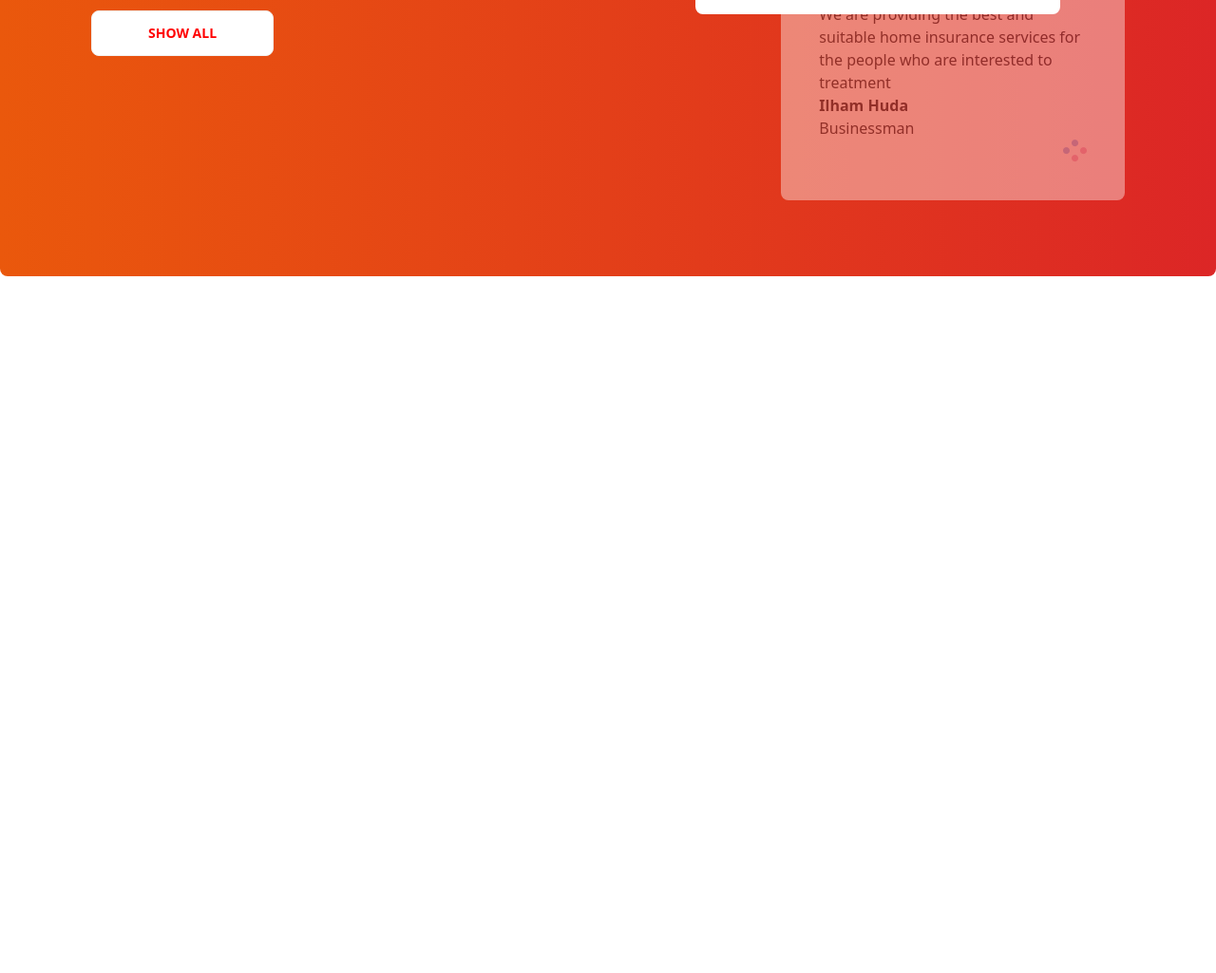
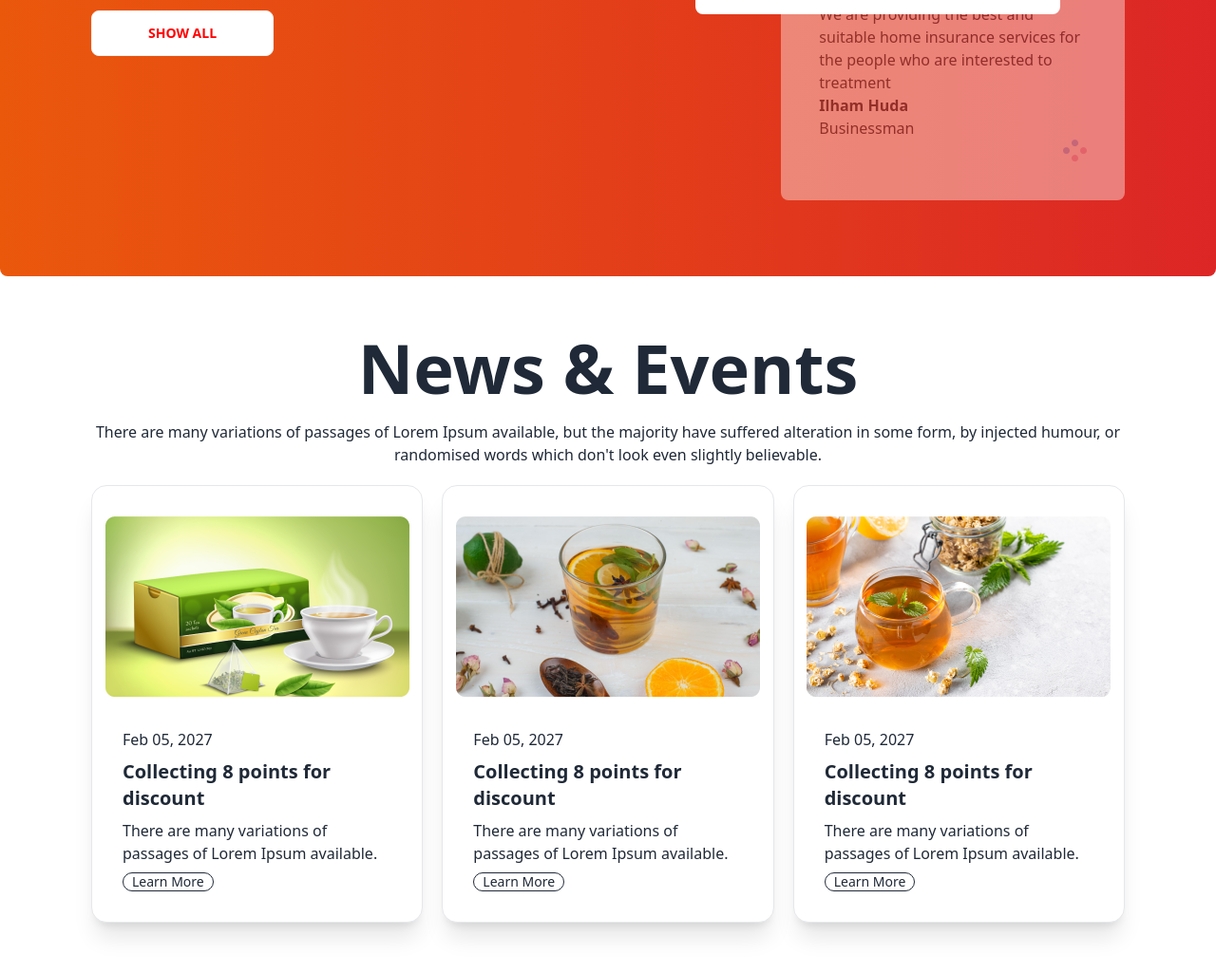
Before and after one commit to S-a-b-b-i-R/TeaHouseDaisyUI, a plain HTML site: page index.html in a window 1280 px wide. Shown: the part 2224-3249 px from the top of the page at 95% size. Before the commit the page ends 2555 px from the top, so only its background shows below. Drawn offline with nearby package versions, Linux system fonts and the light colour scheme.

Commit message:
news and events section done

```diff
--- a/index.html
+++ b/index.html
@@ -221,7 +221,55 @@
                     </div>
                 </div>
             </div>
+        </section>
 
+        <!-- news & events section -->
+        <section class="max-w-screen-xl mx-auto px-8 md:px-16 lg:px-24 py-5 my-10 space-y-5">
+            <h1 class="text-7xl font-extrabold text-center">News & Events</h1>
+            <p class="text-base font-medium text-center">There are many variations of passages of Lorem Ipsum available,
+                but the majority have suffered alteration
+                in some form, by injected humour, or randomised words which don't look even slightly believable. </p>
+            <div class="grid gap-5 grid-cols-1 md:grid-cols-3">
+                <div class="card bg-base-100 shadow-xl border border-[#D2D2D2]-600">
+                    <figure class="pt-8"><img src="./images/news-1.png" alt="Shoes" /></figure>
+                    <div class="card-body text-center md:text-left">
+                        <p>Feb 05, 2027</p>
+                        <h2 class="card-title">
+                            Collecting 8 points for discount
+                        </h2>
+                        <p>There are many variations of passages of Lorem Ipsum available.</p>
+                        <div class="card-actions justify-center md:justify-start">
+                            <div class="badge badge-outline">Learn More</div>
+                        </div>
+                    </div>
+                </div>
+                <div class="card bg-base-100 shadow-xl border border-[#D2D2D2]-600">
+                    <figure class="pt-8"><img src="./images/news-2.png" alt="Shoes" /></figure>
+                    <div class="card-body text-center md:text-left">
+                        <p>Feb 05, 2027</p>
+                        <h2 class="card-title">
+                            Collecting 8 points for discount
+                        </h2>
+                        <p>There are many variations of passages of Lorem Ipsum available.</p>
+                        <div class="card-actions justify-center md:justify-start">
+                            <div class="badge badge-outline">Learn More</div>
+                        </div>
+                    </div>
+                </div>
+                <div class="card bg-base-100 shadow-xl border border-[#D2D2D2]-600">
+                    <figure class="pt-8"><img src="./images/news-3.png" alt="Shoes" /></figure>
+                    <div class="card-body text-center md:text-left">
+                        <p>Feb 05, 2027</p>
+                        <h2 class="card-title">
+                            Collecting 8 points for discount
+                        </h2>
+                        <p>There are many variations of passages of Lorem Ipsum available.</p>
+                        <div class="card-actions justify-center md:justify-start">
+                            <div class="badge badge-outline">Learn More</div>
+                        </div>
+                    </div>
+                </div>
+            </div>
         </section>
     </main>
 
```
